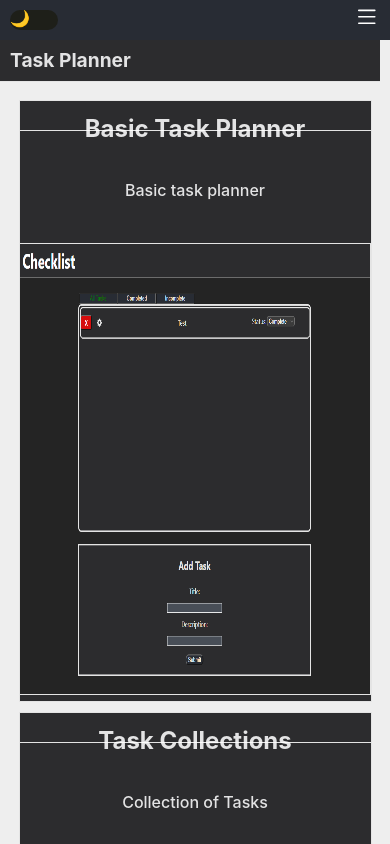
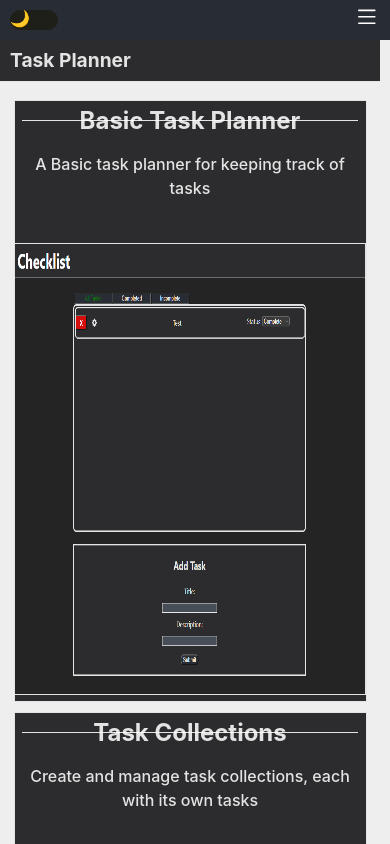
Before and after one commit to JesusMunoz01/TaskPlanner, a React (Vite) app in the folder client/: page /landing in a window 390 px wide. Shown: the top 844 px of the page. Built offline with nearby package versions, Linux system fonts and the light colour scheme.

Commit message:
changes for screen larger than 800px wide and updated description

```diff
--- a/client/src/css/landing.css
+++ b/client/src/css/landing.css
@@ -46,7 +46,8 @@
     min-height: 500px;
     min-width: 40vw;
     justify-content: space-around;
-    width: 90vw;
+    gap: 10px;
+    width: 85vw;
     border: 1px solid;
     border-color: var(--secondary-color);
     color: var(--secondary-color);
@@ -63,7 +64,7 @@
 
 .landingPage-Card h1{
     height: 10%;
-    width: 100%;
+    width: 96%;
     font-size: 36px;
     margin: 0;
     border-bottom: 1px solid;
@@ -79,10 +80,11 @@
     display: flex;
     flex-direction: column;
     align-items: center;
+    width: 40%;
 }
 
 #img1{
-    width: 400px;
+    width: 450px;
 }
 
 #landingPage-Title{
@@ -91,36 +93,23 @@
 }
 
 @media(max-width: 1150px){
+
     .landingPage{
         min-height: 100vh;
         grid-template-columns: repeat(2, 1fr);
     }
+
     .landingPage-Card{
-        min-height: 500px;
-        min-width: 380px;
-        border: 1px solid;
-        border-color: var(--secondary-color);
-        color: var(--secondary-color);
-        overflow: auto;
-    }
-    .landingPage-Card img{
-        margin-top: 10px;
-        height: 360px;
-        width: 390px;
-        overflow: auto;
+        margin-right: 10px;
     }
 
-    #img1{
-        width: 390px;
+    .landingPage-Card img{
+        height: 350px;
+        width: 400px;
     }
 
     .landingPageContent{
-        display: flex;
-        height: 100%;
-        width: 100%;
-        align-items: center;
-        justify-content: space-around;
-        flex-direction: column;
+       width: 30%;
     }
 }
 
--- a/client/src/pages/landing.jsx
+++ b/client/src/pages/landing.jsx
@@ -4,9 +4,15 @@ import "../css/landing.css"
 import { Link } from "react-router-dom"
 import { Header } from "../components/header";
 const pages = [
-    {route: "/", name: "Basic Task Planner", img: "src/assets/checkList.png", imgSmall: "src/assets/checkListSmall.png", description: "Basic task planner"},
-    {route: "/collections", name: "Task Collections", img: "src/assets/collections.png", imgSmall: "src/assets/collectionsSmall.png", description: "Collection of Tasks"},
-    {route: "/groups", name: "Groups", img: "src/assets/groups.png", imgSmall: "src/assets/groups.png", description: "For team tasks"},
+    {route: "/", name: "Basic Task Planner", img: "src/assets/checkList.png", imgSmall: "src/assets/checkListSmall.png",
+        description: "A Basic task planner for keeping track of tasks"
+    },
+    {route: "/collections", name: "Task Collections", img: "src/assets/collections.png", imgSmall: "src/assets/collectionsSmall.png",
+        description: "Create and manage task collections, each with its own tasks"
+    },
+    {route: "/groups", name: "Groups", img: "src/assets/groups.png", imgSmall: "src/assets/groups.png",
+        description: "Create and join groups, collaborate together by creating different collections and complete their respective tasks"
+    },
     /*{route: "/", name: "Groups"}, {route: "/", name: "home"}*/]
 
 export const Landing = () => {
```
